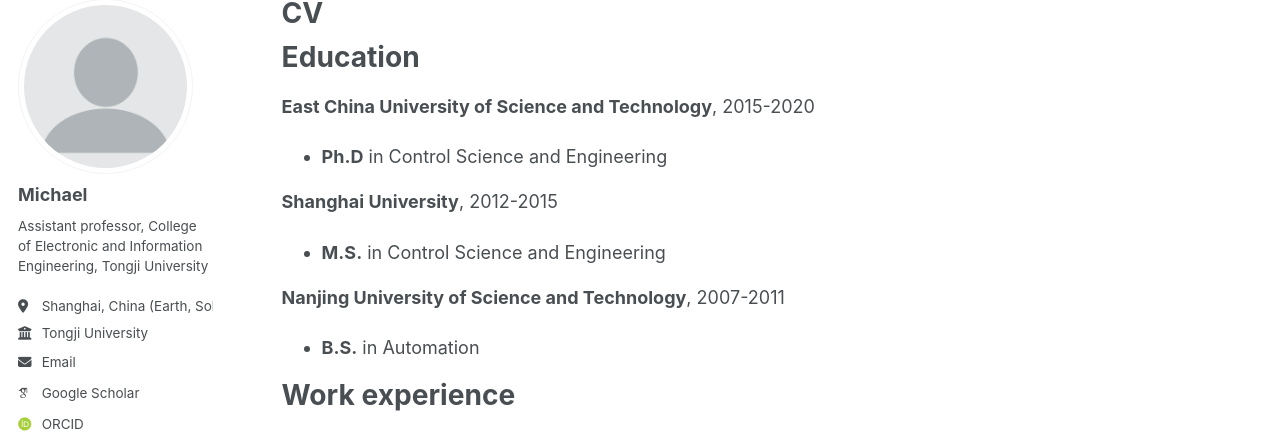
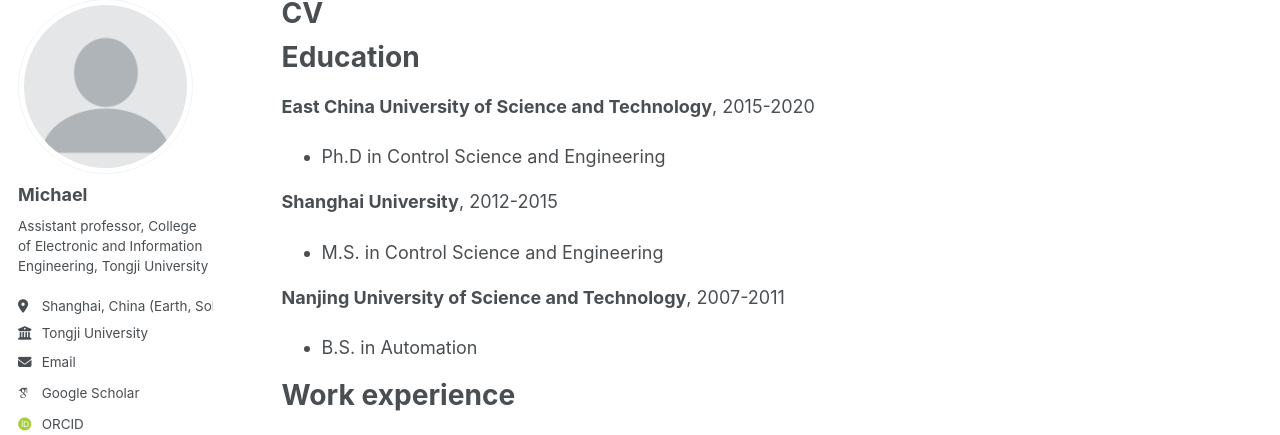
Before and after one commit to Starter1111/starter1111.github.io, a Jekyll site: the page built from _pages/cv.md, in a window 1280 px wide and 900 px high. Shown: the part 107-542 px from the top of the window. Built offline with Jekyll 4.4.1, drawn with Linux system fonts in a browser that asks for light colours; some web fonts are replaced.

Commit message:
Update cv.md

```diff
--- a/_pages/cv.md
+++ b/_pages/cv.md
@@ -12,13 +12,13 @@ redirect_from:
 Education
 ======
 **East China University of Science and Technology**, 2015-2020
-* **Ph.D** in Control Science and Engineering
+* Ph.D in Control Science and Engineering
 
 **Shanghai University**, 2012-2015
-* **M.S.** in Control Science and Engineering
+* M.S. in Control Science and Engineering
 
 **Nanjing University of Science and Technology**, 2007-2011
-* **B.S.** in Automation
+* B.S. in Automation
 
 Work experience
 ======
```
